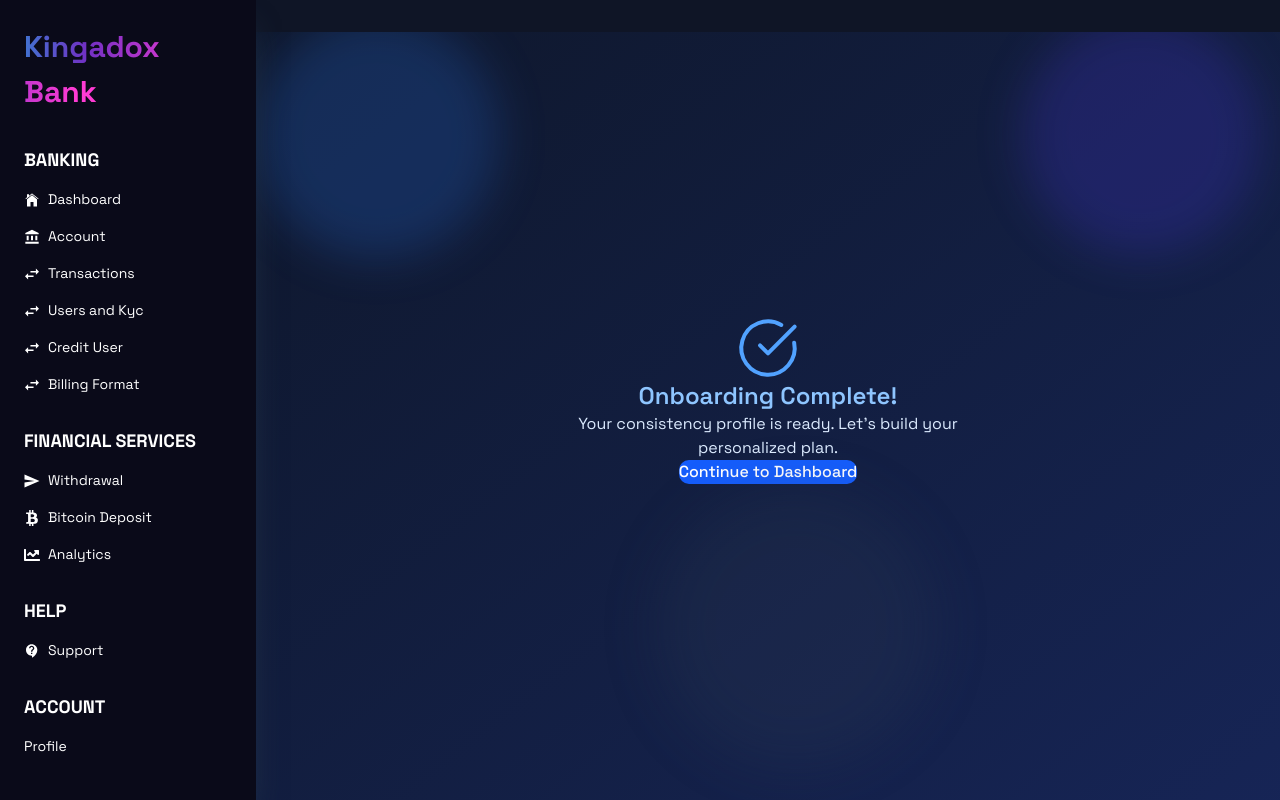
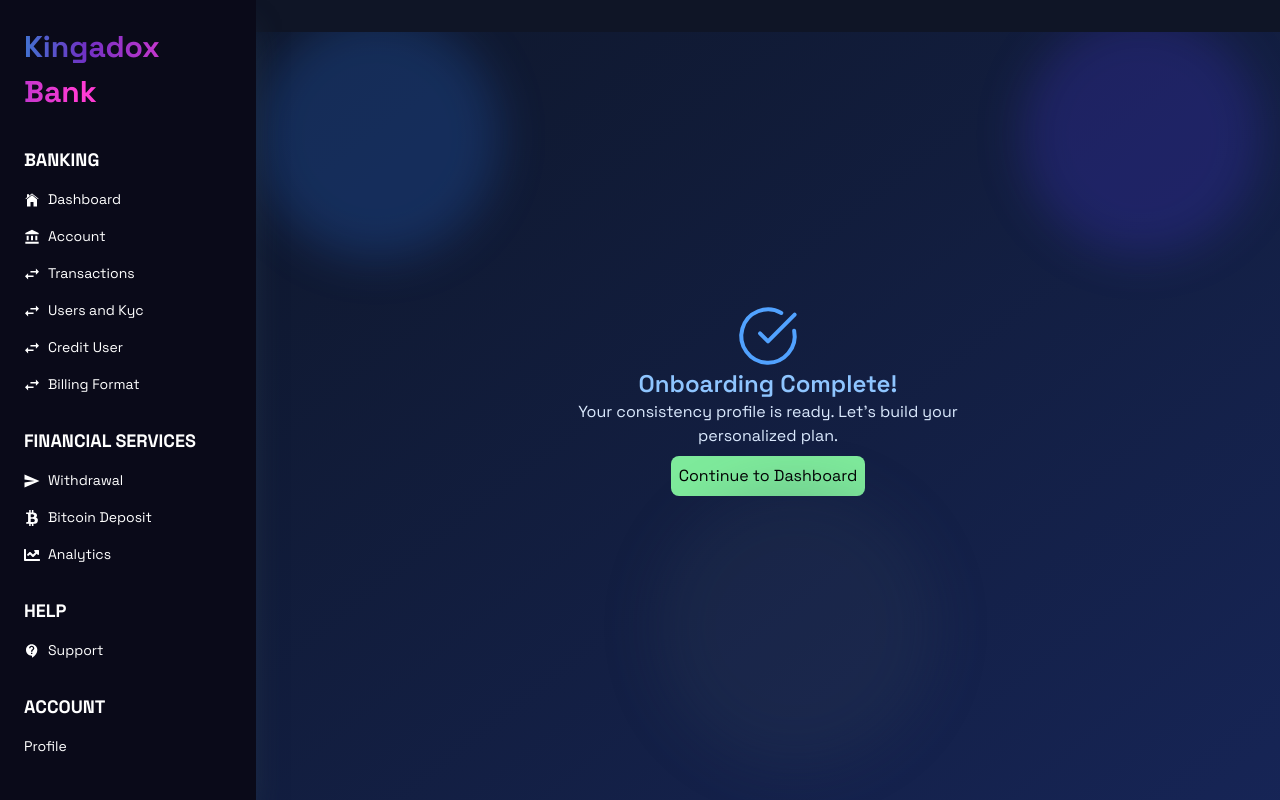
Before and after one commit to Codezilar/Kingadox, a Next.js app: page /success in a window 1280 px wide. Built offline with nearby package versions, Linux system fonts and the light colour scheme.

Commit message:
Initial commit

```diff
--- a/src/app/(dashboard)/success/page.tsx
+++ b/src/app/(dashboard)/success/page.tsx
@@ -1,8 +1,12 @@
 import OnboardingSuccess from '@/component/Success'
 import React from 'react'
 
-const Page = () => {
-  return <OnboardingSuccess />
+const page = () => {
+  return (
+    <>
+        <OnboardingSuccess />
+    </>
+  )
 }
 
-export default Page
+export default page
--- a/src/component/Success.tsx
+++ b/src/component/Success.tsx
@@ -2,30 +2,12 @@
 
 import { CheckCircle } from "lucide-react";
 import { motion } from "framer-motion";
-import { useRouter } from "next/navigation";
-import { useCallback, useState } from "react";
+import Link from "next/link";
 
 const OnboardingSuccess = () => {
-  const router = useRouter();
-  const [isNavigating, setIsNavigating] = useState(false);
-
-  const handleClick = useCallback(async () => {
-    if (isNavigating) return;
-
-    setIsNavigating(true);
-    try {
-      // Analytics or other logic
-      console.log("User is proceeding to dashboard");
-      router.push('/dashboard');
-    } catch (error) {
-      console.error("Navigation failed:", error);
-      setIsNavigating(false);
-    }
-  }, [router, isNavigating]);
-
   return (
     <div className="flex flex-col items-center justify-center min-h-screen p-6 text-center bg-gradient-to-br from-slate-900 to-blue-950 relative overflow-hidden">
-      {/* Blue glow effect */}
+      {/* Blue glow effect across UI */}
       <div className="absolute inset-0 pointer-events-none z-0">
         <div className="absolute top-0 left-0 w-64 h-64 bg-blue-500 rounded-full mix-blend-soft-light filter blur-xl opacity-20 animate-blob" />
         <div className="absolute top-0 right-0 w-64 h-64 bg-indigo-600 rounded-full mix-blend-soft-light filter blur-xl opacity-20 animate-blob animation-delay-2000" />
@@ -46,16 +28,41 @@ const OnboardingSuccess = () => {
       </h2>
 
       <p className="text-blue-100 mb-8 max-w-md relative z-10">
-        Your consistency profile is ready. Let&apos;s build your personalized plan.
+        Your consistency profile is ready. Let's build your personalized plan.
       </p>
+      <Link href={'/dashboard'}>
+        <button
+          className="success_btn"
+          >
+          Continue to Dashboard
+        </button>
+      </Link>
 
-      <button
-        onClick={handleClick}
-        disabled={isNavigating}
-        className="px-6 py-3 bg-blue-600 hover:bg-blue-700 disabled:bg-blue-400 text-white font-medium rounded-lg transition-colors duration-200"
-      >
-        {isNavigating ? "Loading..." : "Continue to Dashboard"}
-      </button>
+      <style jsx>{`
+        @keyframes blob {
+          0% {
+            transform: translate(0px, 0px) scale(1);
+          }
+          33% {
+            transform: translate(30px, -50px) scale(1.1);
+          }
+          66% {
+            transform: translate(-20px, 20px) scale(0.9);
+          }
+          100% {
+            transform: translate(0px, 0px) scale(1);
+          }
+        }
+        .animate-blob {
+          animation: blob 7s infinite;
+        }
+        .animation-delay-2000 {
+          animation-delay: 2s;
+        }
+        .animation-delay-4000 {
+          animation-delay: 4s;
+        }
+      `}</style>
     </div>
   );
 };
```
